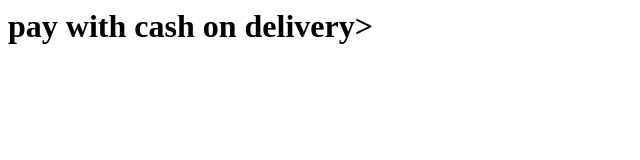
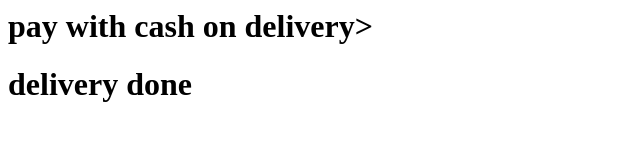
Before and after one commit to vinodg03/vinod, a plain HTML site: page cod.html in a window 1280 px wide. Shown: the whole page, without its empty margins (0-640 px from the left). Drawn offline with Linux system fonts and the light colour scheme.

Commit message:
cod update

```diff
--- a/cod.html
+++ b/cod.html
@@ -3,6 +3,7 @@
       payment pagee
     </title>
       <h1>pay with cash on delivery>
+          <h1>delivery done<h1>
  <body>
     </body>
 </html>
```
